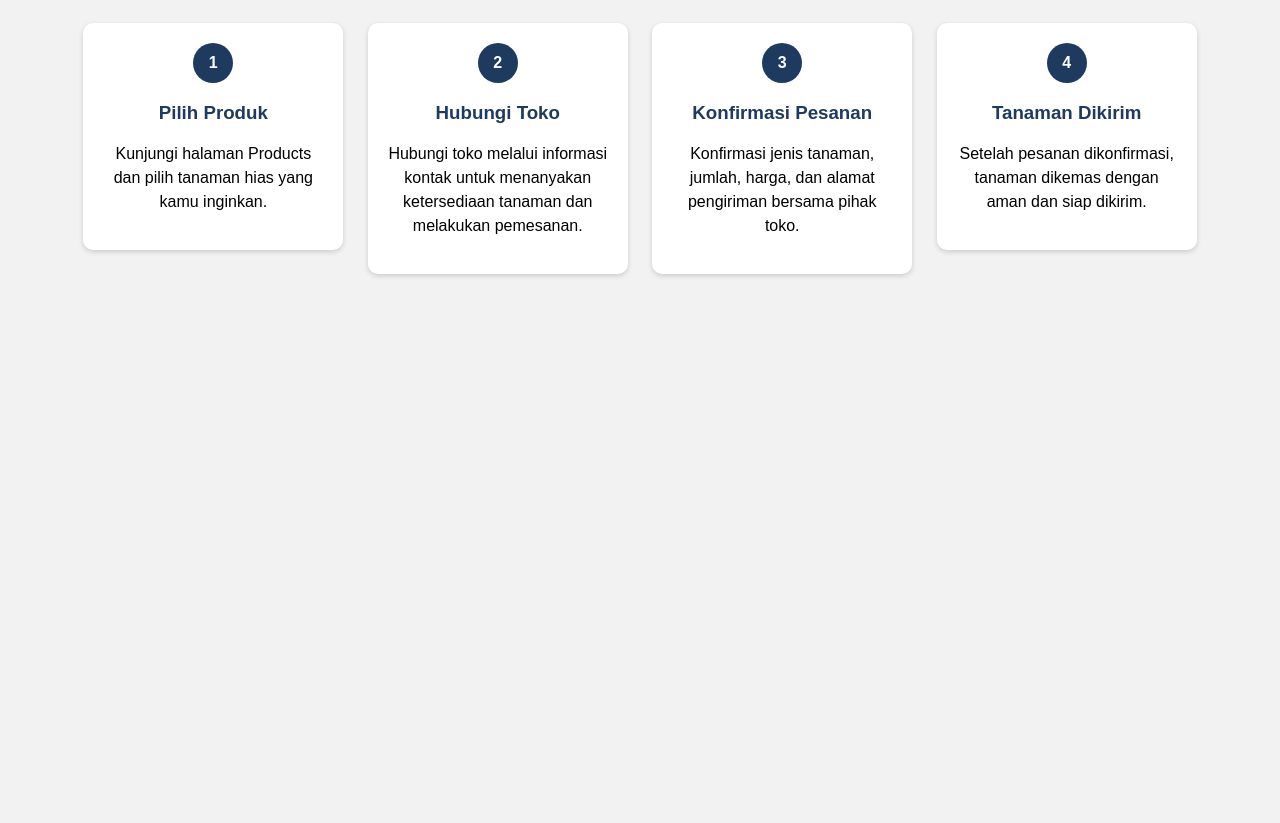
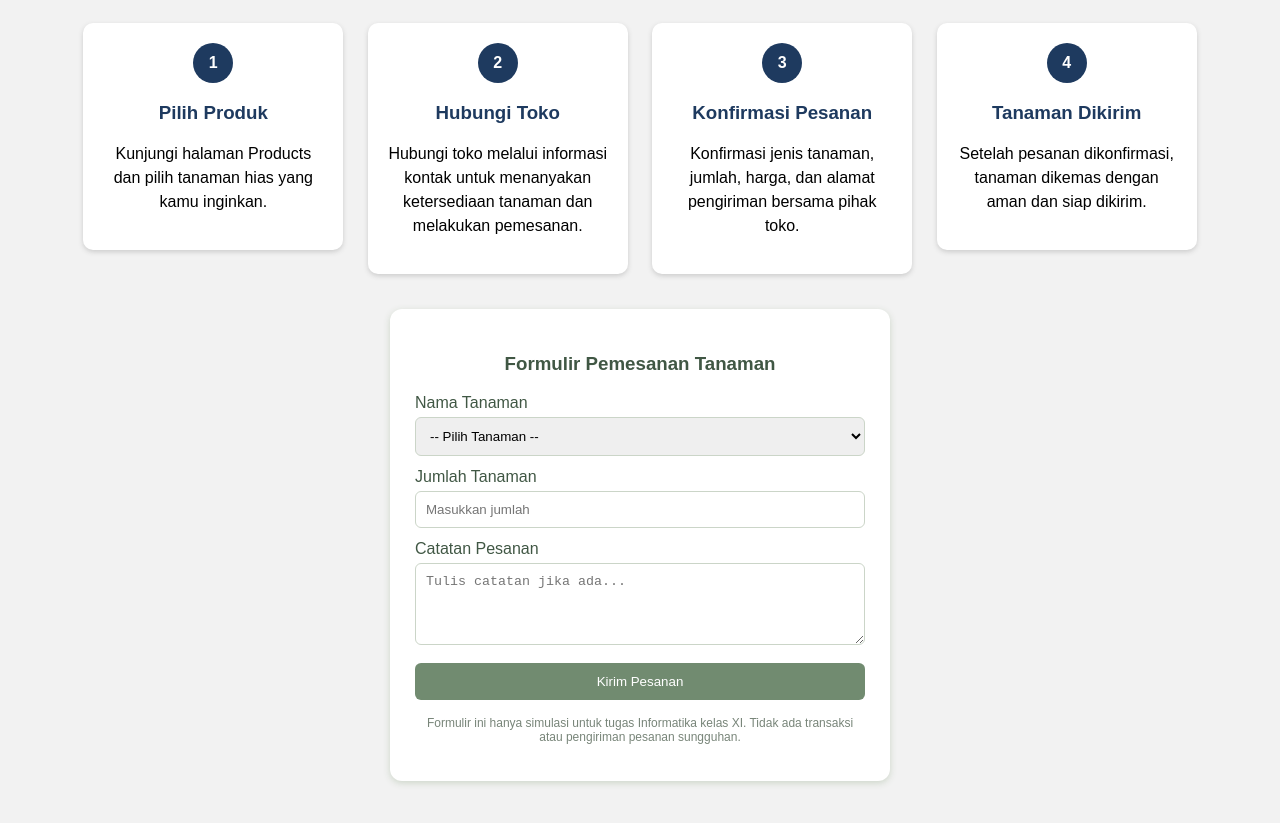
Before and after one commit to anisakarimatunisa-ctrl/ninis.github.io, a plain HTML site: page Pemesanan.html in a window 1280 px wide. Shown: the part 97-920 px from the top of the page. Before the commit the page ends 800 px from the top, so only its background shows below. Drawn offline with Linux system fonts and the light colour scheme.

Commit message:
Enhance Pemesanan.html with ordering form and styles
Added a new ordering form and improved styling for better user experience.

```diff
--- a/Pemesanan.html
+++ b/Pemesanan.html
@@ -9,7 +9,58 @@
             text-align: center;
             padding: 20px;
         }
+.form-pemesanan {
+            background-color: white;
+            max-width: 450px;
+            margin: 25px auto;
+            padding: 25px;
+            border-radius: 12px;
+            box-shadow: 0 2px 7px #ccd5c8;
+            text-align: left;
+        }
 
+        .form-pemesanan h3 {
+            color: #405744;
+            text-align: center;
+        }
+
+        .form-pemesanan label {
+            display: block;
+            margin-top: 12px;
+            color: #405744;
+        }
+
+        .form-pemesanan select,
+        .form-pemesanan input,
+        .form-pemesanan textarea {
+            width: 100%;
+            padding: 10px;
+            margin-top: 5px;
+            box-sizing: border-box;
+            border: 1px solid #cbd5c8;
+            border-radius: 6px;
+        }
+
+        .form-pemesanan button {
+            width: 100%;
+            padding: 11px;
+            margin-top: 18px;
+            background-color: #718b70;
+            color: white;
+            border: none;
+            border-radius: 6px;
+            cursor: pointer;
+        }
+
+        .form-pemesanan button:hover {
+            background-color: #526e53;
+        }
+
+        .catatan {
+            font-size: 12px;
+            color: #788579;
+            text-align: center;
+        }
         h2 {
             color: #1e3a5f;
         }
@@ -93,6 +144,42 @@
             dan siap dikirim.
         </p>
     </div>
+<!-- FORMULIR PEMESANAN -->
+    <div class="form-pemesanan">
 
+        <h3>Formulir Pemesanan Tanaman</h3>
+
+        <form onsubmit="alert('Terima kasih! Ini adalah simulasi pemesanan untuk tugas Informatika. Data tidak dikirim atau disimpan.'); return false;">
+
+            <label>Nama Tanaman</label>
+            <select required>
+                <option value="">-- Pilih Tanaman --</option>
+                <option>Monstera</option>
+                <option>Aglaonema</option>
+                <option>Kaktus</option>
+                <option>Peace Lily</option>
+            </select>
+
+            <label>Jumlah Tanaman</label>
+            <input type="number" min="1" max="20"
+                   placeholder="Masukkan jumlah" required>
+
+            <label>Catatan Pesanan</label>
+            <textarea rows="4"
+                      placeholder="Tulis catatan jika ada..."></textarea>
+
+            <button type="submit">
+                Kirim Pesanan
+            </button>
+
+        </form>
+
+        <p class="catatan">
+            Formulir ini hanya simulasi untuk tugas
+            Informatika kelas XI. Tidak ada transaksi
+            atau pengiriman pesanan sungguhan.
+        </p>
+
+    </div>
 </body>
 </html>
```
